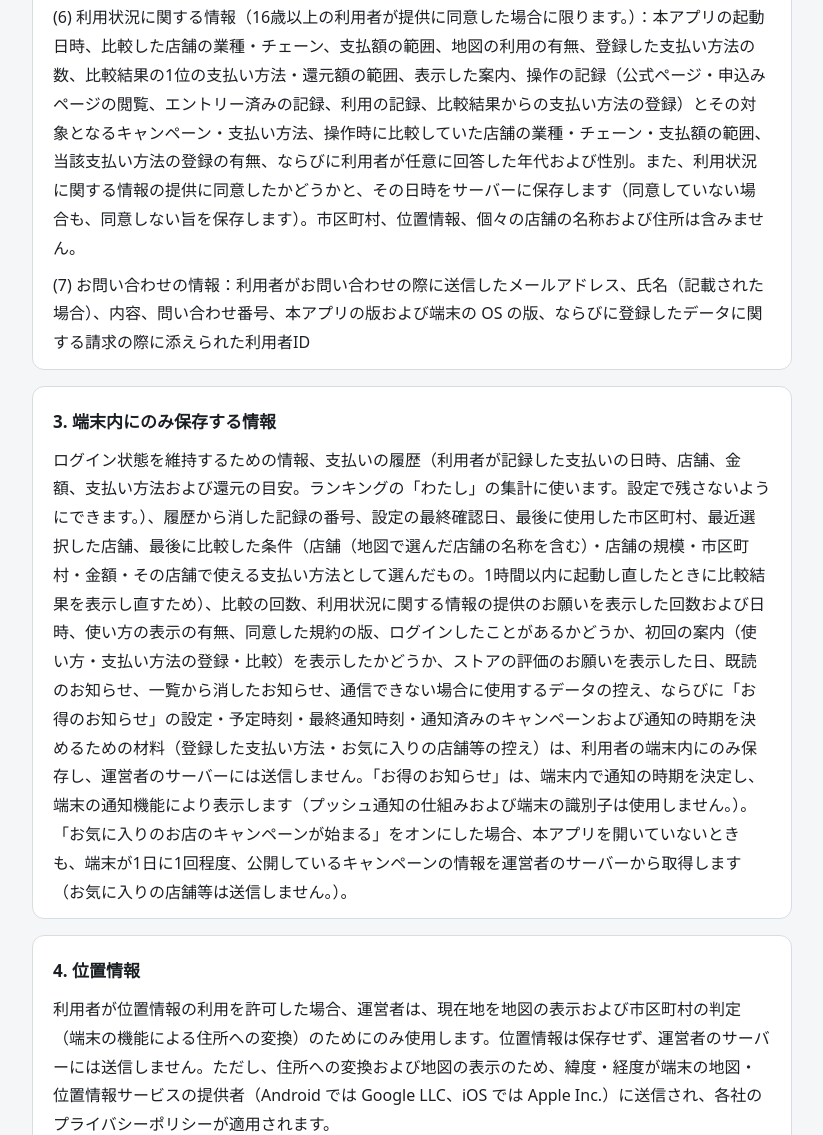
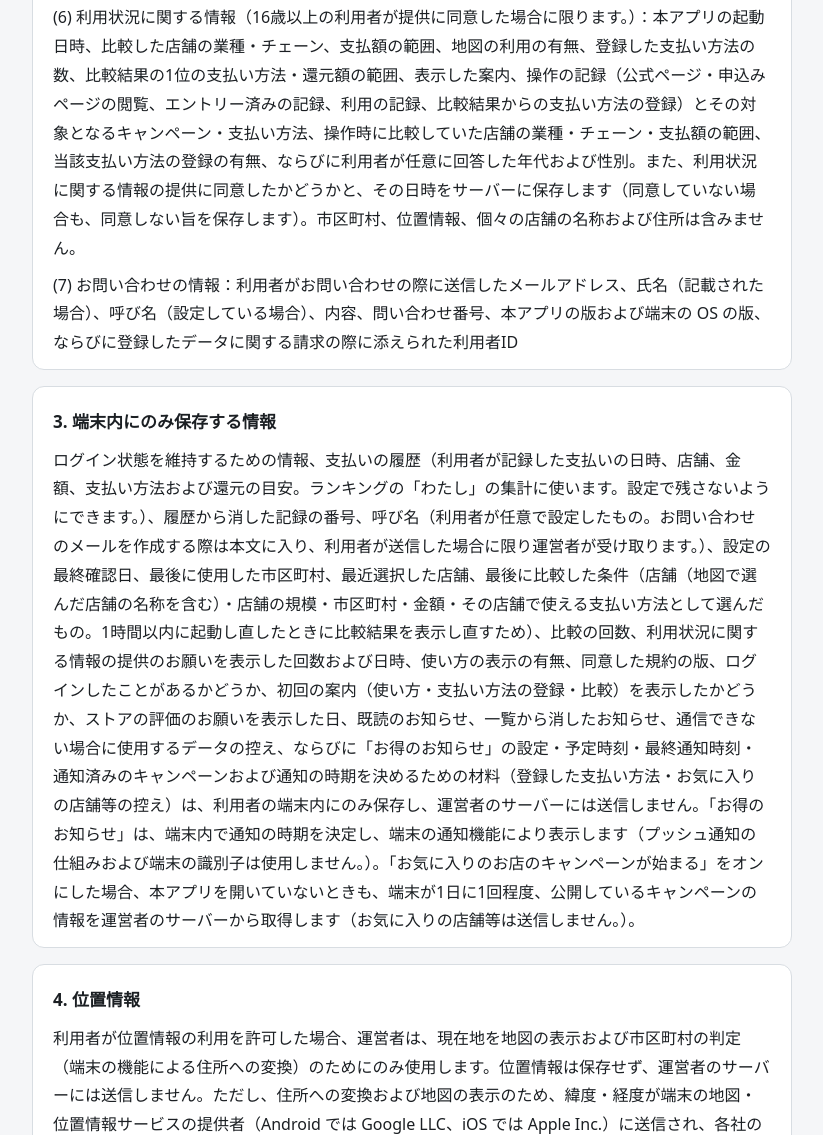
Before and after one commit to Mochi-Shiratama/dorebarai-site, a plain HTML site: page privacy.html in a window 1280 px wide. Shown: the part 1011-2146 px from the top of the page, without its empty margins (228-1051 px from the left). Drawn offline with Linux system fonts and the light colour scheme.

Commit message:
プライバシーポリシー：呼び名
Co-Authored-By: Claude Opus 5.5 <noreply@anthropic.com>

```diff
--- a/privacy.html
+++ b/privacy.html
@@ -39,11 +39,11 @@
 <p>(4) エラー情報：本アプリの版、端末の種類、エラーの種類・発生画面・内容（個人に関する情報を除いたもの）。利用者IDと結び付けずに取得します。</p>
 <p>(5) 比較結果に関する報告：「この結果におかしな点はありましたか？」への回答、店舗の業種・チェーン、支払額の範囲、1位の支払い方法・還元額の範囲・キャンペーン。利用者IDと結び付けずに取得します。</p>
 <p>(6) 利用状況に関する情報（16歳以上の利用者が提供に同意した場合に限ります。）：本アプリの起動日時、比較した店舗の業種・チェーン、支払額の範囲、地図の利用の有無、登録した支払い方法の数、比較結果の1位の支払い方法・還元額の範囲、表示した案内、操作の記録（公式ページ・申込みページの閲覧、エントリー済みの記録、利用の記録、比較結果からの支払い方法の登録）とその対象となるキャンペーン・支払い方法、操作時に比較していた店舗の業種・チェーン・支払額の範囲、当該支払い方法の登録の有無、ならびに利用者が任意に回答した年代および性別。また、利用状況に関する情報の提供に同意したかどうかと、その日時をサーバーに保存します（同意していない場合も、同意しない旨を保存します）。市区町村、位置情報、個々の店舗の名称および住所は含みません。</p>
-<p>(7) お問い合わせの情報：利用者がお問い合わせの際に送信したメールアドレス、氏名（記載された場合）、内容、問い合わせ番号、本アプリの版および端末の OS の版、ならびに登録したデータに関する請求の際に添えられた利用者ID</p>
+<p>(7) お問い合わせの情報：利用者がお問い合わせの際に送信したメールアドレス、氏名（記載された場合）、呼び名（設定している場合）、内容、問い合わせ番号、本アプリの版および端末の OS の版、ならびに登録したデータに関する請求の際に添えられた利用者ID</p>
 </section>
 <section>
 <h2>3. 端末内にのみ保存する情報</h2>
-<p>ログイン状態を維持するための情報、支払いの履歴（利用者が記録した支払いの日時、店舗、金額、支払い方法および還元の目安。ランキングの「わたし」の集計に使います。設定で残さないようにできます。）、履歴から消した記録の番号、設定の最終確認日、最後に使用した市区町村、最近選択した店舗、最後に比較した条件（店舗（地図で選んだ店舗の名称を含む）・店舗の規模・市区町村・金額・その店舗で使える支払い方法として選んだもの。1時間以内に起動し直したときに比較結果を表示し直すため）、比較の回数、利用状況に関する情報の提供のお願いを表示した回数および日時、使い方の表示の有無、同意した規約の版、ログインしたことがあるかどうか、初回の案内（使い方・支払い方法の登録・比較）を表示したかどうか、ストアの評価のお願いを表示した日、既読のお知らせ、一覧から消したお知らせ、通信できない場合に使用するデータの控え、ならびに「お得のお知らせ」の設定・予定時刻・最終通知時刻・通知済みのキャンペーンおよび通知の時期を決めるための材料（登録した支払い方法・お気に入りの店舗等の控え）は、利用者の端末内にのみ保存し、運営者のサーバーには送信しません。「お得のお知らせ」は、端末内で通知の時期を決定し、端末の通知機能により表示します（プッシュ通知の仕組みおよび端末の識別子は使用しません。）。「お気に入りのお店のキャンペーンが始まる」をオンにした場合、本アプリを開いていないときも、端末が1日に1回程度、公開しているキャンペーンの情報を運営者のサーバーから取得します（お気に入りの店舗等は送信しません。）。</p>
+<p>ログイン状態を維持するための情報、支払いの履歴（利用者が記録した支払いの日時、店舗、金額、支払い方法および還元の目安。ランキングの「わたし」の集計に使います。設定で残さないようにできます。）、履歴から消した記録の番号、呼び名（利用者が任意で設定したもの。お問い合わせのメールを作成する際は本文に入り、利用者が送信した場合に限り運営者が受け取ります。）、設定の最終確認日、最後に使用した市区町村、最近選択した店舗、最後に比較した条件（店舗（地図で選んだ店舗の名称を含む）・店舗の規模・市区町村・金額・その店舗で使える支払い方法として選んだもの。1時間以内に起動し直したときに比較結果を表示し直すため）、比較の回数、利用状況に関する情報の提供のお願いを表示した回数および日時、使い方の表示の有無、同意した規約の版、ログインしたことがあるかどうか、初回の案内（使い方・支払い方法の登録・比較）を表示したかどうか、ストアの評価のお願いを表示した日、既読のお知らせ、一覧から消したお知らせ、通信できない場合に使用するデータの控え、ならびに「お得のお知らせ」の設定・予定時刻・最終通知時刻・通知済みのキャンペーンおよび通知の時期を決めるための材料（登録した支払い方法・お気に入りの店舗等の控え）は、利用者の端末内にのみ保存し、運営者のサーバーには送信しません。「お得のお知らせ」は、端末内で通知の時期を決定し、端末の通知機能により表示します（プッシュ通知の仕組みおよび端末の識別子は使用しません。）。「お気に入りのお店のキャンペーンが始まる」をオンにした場合、本アプリを開いていないときも、端末が1日に1回程度、公開しているキャンペーンの情報を運営者のサーバーから取得します（お気に入りの店舗等は送信しません。）。</p>
 </section>
 <section>
 <h2>4. 位置情報</h2>
```
